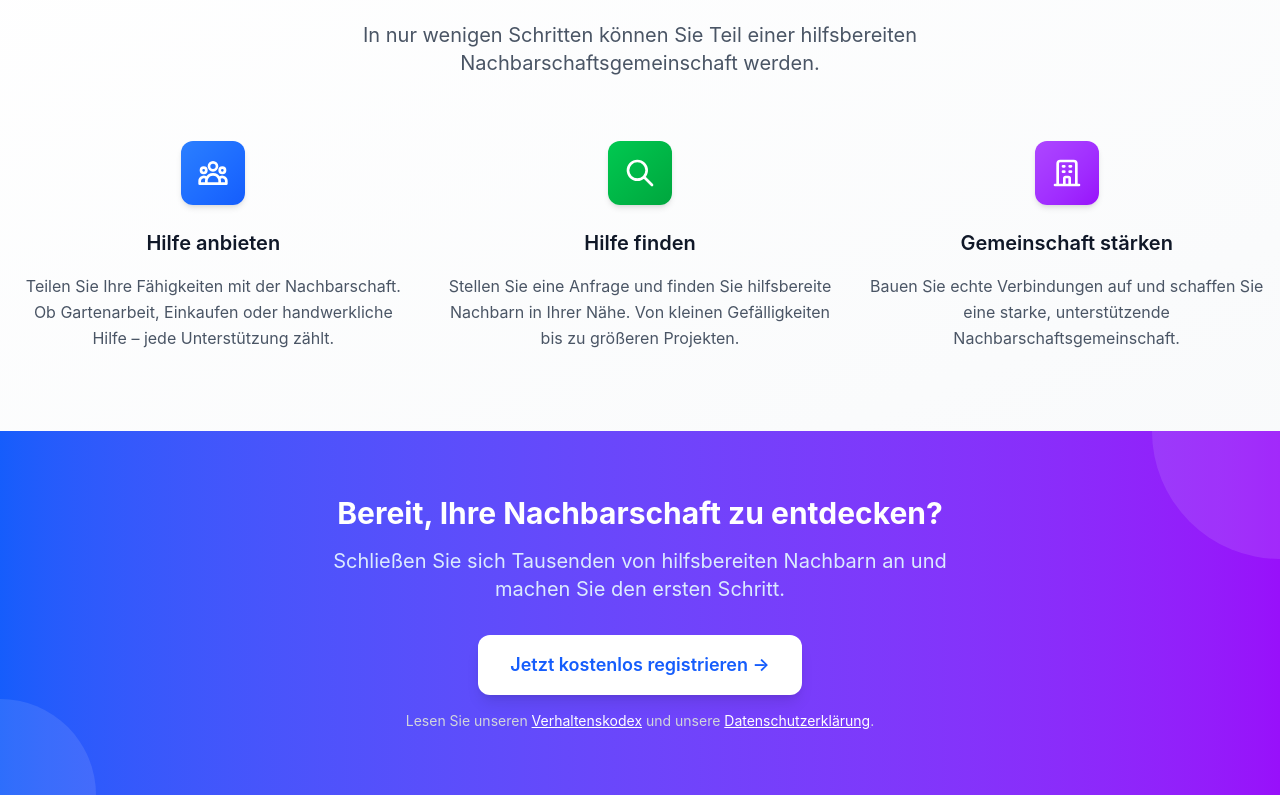
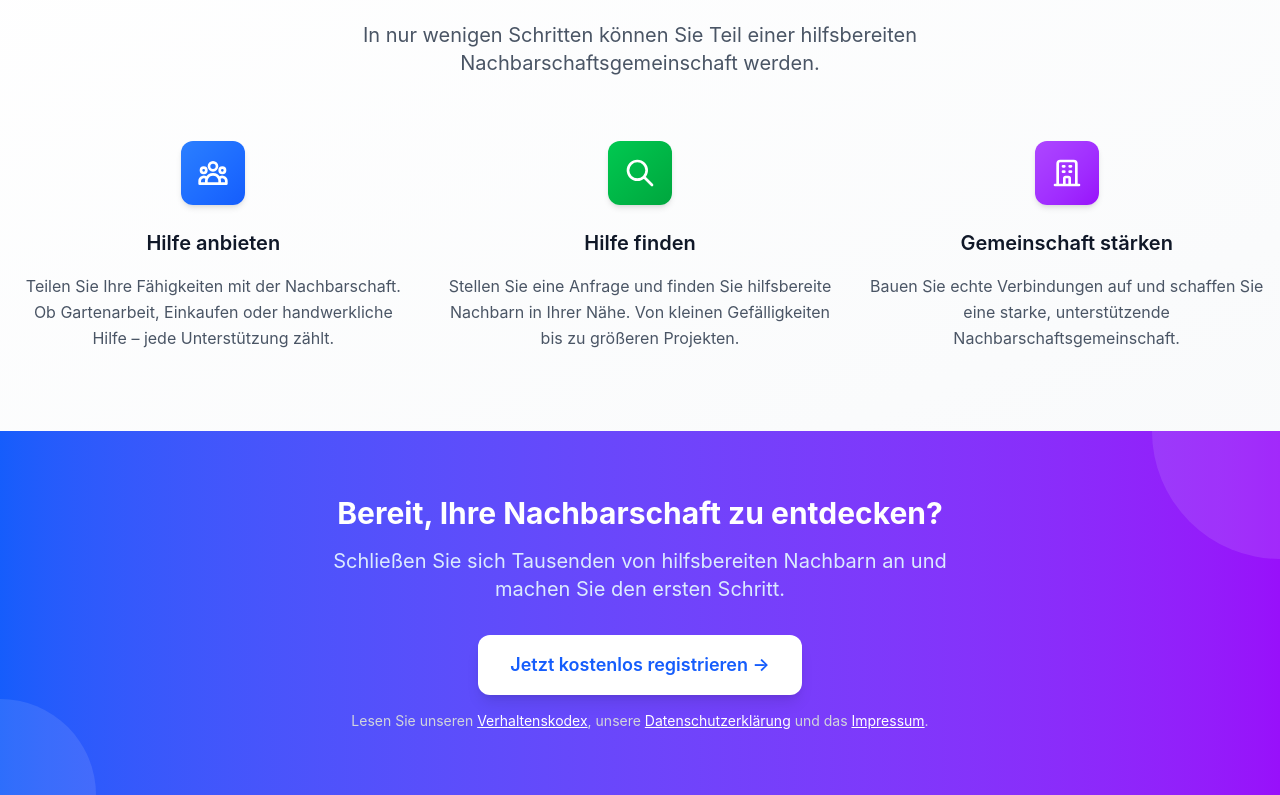
Before and after one commit to finalProject2025/TP, a React (Vite) app in the folder frontend/: page / in a window 1280 px wide. Shown: the part 772-1567 px from the top of the page. Built offline with nearby package versions, Linux system fonts and the light colour scheme.

Commit message:
create new component ImprintModal and add link to it within landing page

```diff
--- a/frontend/src/components/CodeOfConduct.tsx
+++ b/frontend/src/components/CodeOfConduct.tsx
@@ -1,6 +1,3 @@
-// src/components/CodeOfConduct.tsx
-import React from 'react';
-
 const CodeOfConduct: React.FC = () => {
   return (
     <div className="space-y-6 p-4">
--- a/frontend/src/components/CodeOfConductModal.tsx
+++ b/frontend/src/components/CodeOfConductModal.tsx
@@ -1,4 +1,3 @@
-// src/components/CodeOfConductModal.tsx
 import React from 'react';
 import Modal from './Modal';
 import CodeOfConduct from './CodeOfConduct';
--- /dev/null
+++ b/frontend/src/components/ImprintModal.tsx
@@ -0,0 +1,32 @@
+import Modal from './Modal';
+
+interface ImpressumModalProps {
+  isOpen: boolean;
+  onClose: () => void;
+}
+
+const ImprintModal = ({ isOpen, onClose }: ImpressumModalProps) => {
+  return (
+    <Modal isOpen={isOpen} onClose={onClose} title="Impressum">
+      <div className="space-y-4 text-sm text-gray-700 max-h-[70vh] overflow-y-auto px-1">
+        <p><strong>Neighborly Ltd.</strong><br />
+        Beispielstraße 12<br />
+        12345 Berlin<br />
+        Deutschland</p>
+
+        <p>Telefon: +49 (0)30 12345678<br />
+        E-Mail: kontakt@neighborly-app.de<br />
+        Web: <a href="https://www.neighborly-app.de" className="underline text-blue-600 hover:text-blue-800" target="_blank" rel="noopener noreferrer">www.neighborly-app.de</a></p>
+
+        <p>Geschäftsführung: Max Mustermann<br />
+        Handelsregister: Amtsgericht Berlin, HRB 123456<br />
+        USt-ID: DE123456789</p>
+
+        <p>Verantwortlich für den Inhalt gemäß § 18 Abs. 2 MStV:<br />
+        Max Mustermann, Adresse wie oben</p>
+      </div>
+    </Modal>
+  );
+};
+
+export default ImprintModal;
--- a/frontend/src/components/PrivacyPolicyModal.tsx
+++ b/frontend/src/components/PrivacyPolicyModal.tsx
@@ -1,6 +1,3 @@
-// components/PrivacyPolicyModal.tsx
-
-import React from "react";
 import Modal from "./Modal";
 
 interface PrivacyPolicyModalProps {
--- a/frontend/src/pages/Landing.tsx
+++ b/frontend/src/pages/Landing.tsx
@@ -11,6 +11,8 @@ import { useNotifications } from "../hooks/useNotifications";
 import type { User } from "../types";
 import CodeOfConductModal from "../components/CodeOfConductModal";
 import DatenschutzModal from "../components/PrivacyPolicyModal";
+import ImprintModal from "../components/ImprintModal";
+
 
 function Landing() {
   const [isLoginModalOpen, setIsLoginModalOpen] = useState(false);
@@ -36,7 +38,8 @@ function Landing() {
     useState(false);
   const openCodeOfConductModal = () => setIsCodeOfConductModalOpen(true);
 
-  const [isDatenschutzModalOpen, setIsDatenschutzModalOpen] = useState(false); // Neu
+  const [isDatenschutzModalOpen, setIsDatenschutzModalOpen] = useState(false);
+  const [isImprintOpen, setIsImprintOpen] = useState(false);
 
   useEffect(() => {
     checkAuthStatus();
@@ -720,13 +723,20 @@ function Landing() {
               className="underline text-white hover:text-blue-200"
             >
               Verhaltenskodex
-            </button>{" "}
-            und unsere{" "}
+            </button>
+            , unsere{" "}
             <button
               onClick={() => setIsDatenschutzModalOpen(true)}
               className="underline text-white hover:text-blue-200"
             >
               Datenschutzerklärung
+            </button>{" "}
+            und das{" "}
+            <button
+              onClick={() => setIsImprintOpen(true)}
+              className="underline text-white hover:text-blue-200"
+            >
+              Impressum
             </button>
             .
           </p>
@@ -775,6 +785,10 @@ function Landing() {
         isOpen={isDatenschutzModalOpen}
         onClose={() => setIsDatenschutzModalOpen(false)}
       />
+      <ImprintModal
+        isOpen={isImprintOpen}
+        onClose={() => setIsImprintOpen(false)}
+      />
     </div>
   );
 }
```
